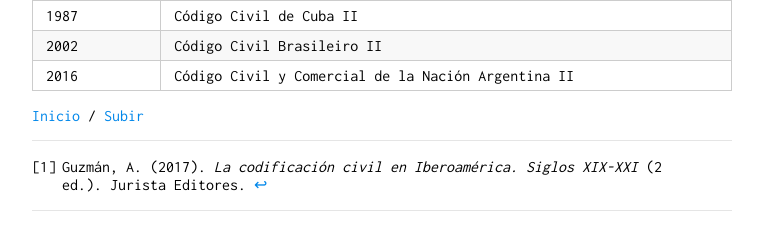
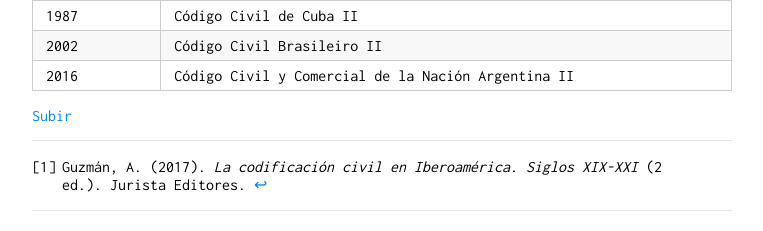
Before and after one commit to actio1680/actio1680.github.io, a Jekyll site: the page built from cronologiacc.md, in a window 1280 px wide and 900 px high, scrolled down 2296 px. Shown: the part 655-886 px from the top of the window, without its empty margins (258-1021 px from the left). Built offline with Jekyll 4.4.1, drawn with Linux system fonts in a browser that asks for light colours; our own code applies the rules of GitHub Pages for plain Markdown files.

Commit message:
Update cronologiacc.md

```diff
--- a/cronologiacc.md
+++ b/cronologiacc.md
@@ -96,7 +96,7 @@ La Cronología fue realizada por Gúzman Brito en su obra *La codificación civi
 | 2002 | Código Civil Brasileiro II |
 | 2016 | Código Civil y Comercial de la Nación Argentina II |
 
-[Inicio](index.md) / [Subir](#top)
+[Subir](#top)
 
 ---
 
```
